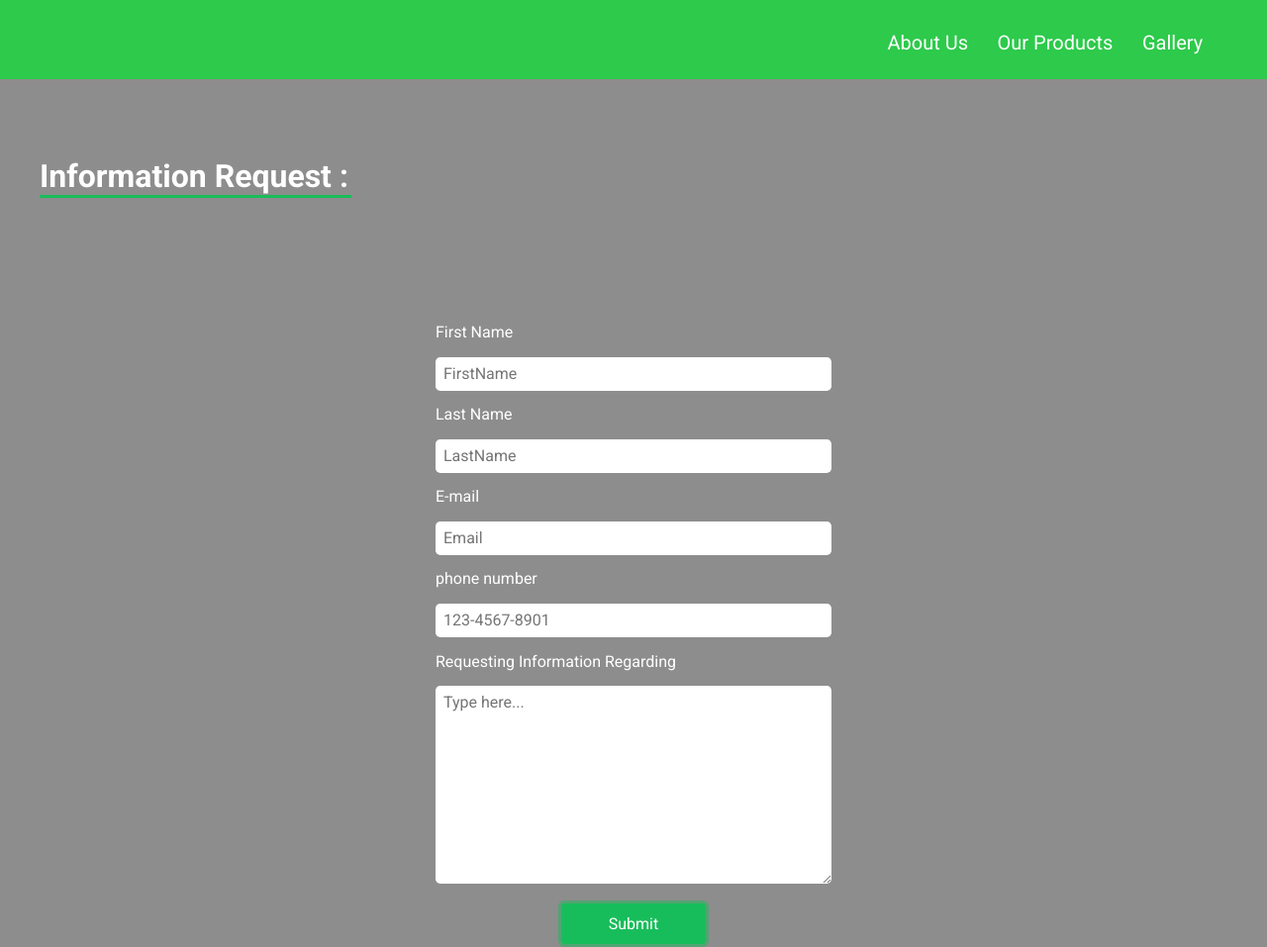
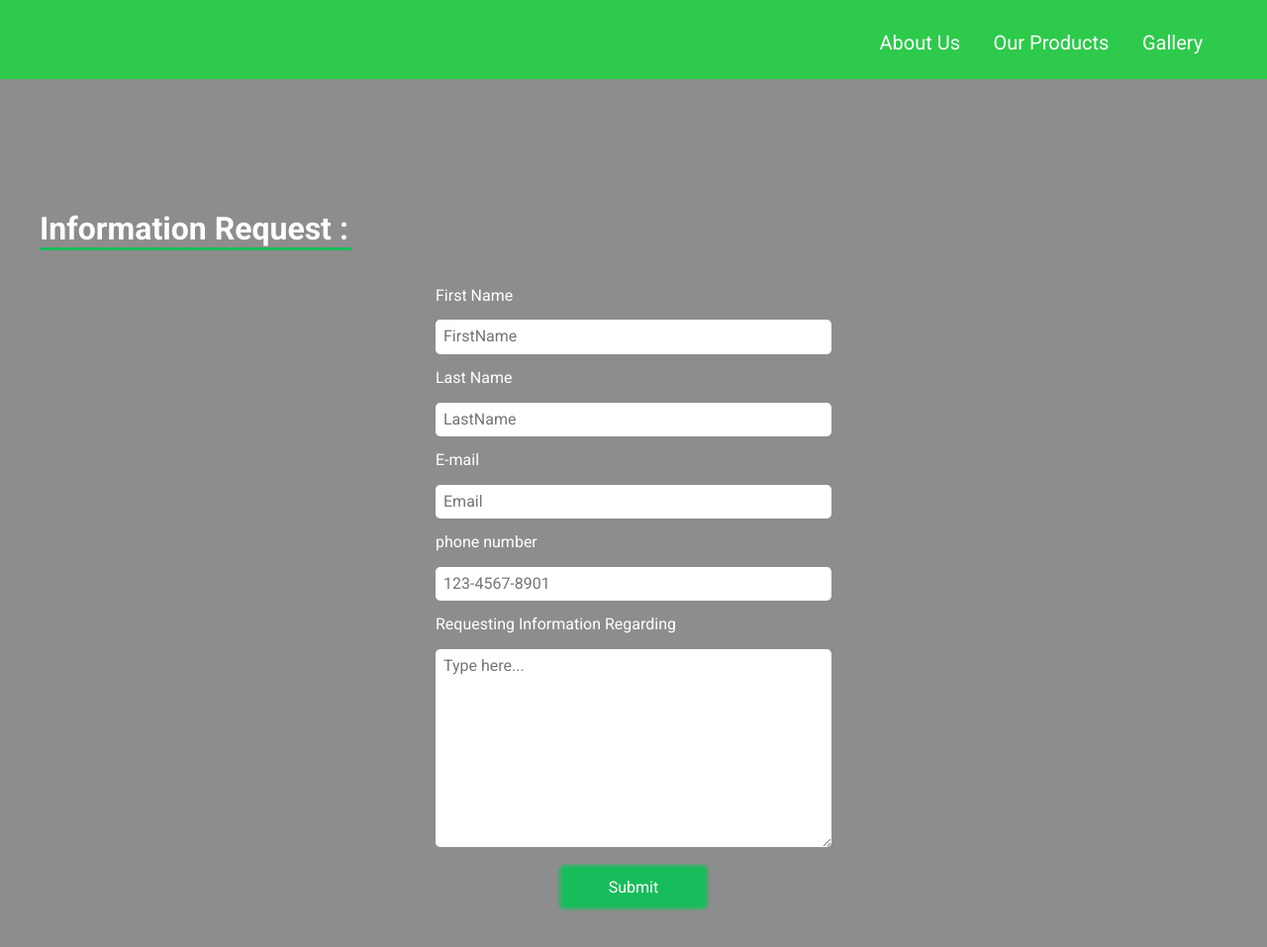
Before and after one commit to NabeelMansour/group_project, a plain HTML site: page contact.html in a window 1280 px wide. Shown: the whole page at 99% size. After the commit the page ends 933 px from the top, so only its background shows below. Drawn offline with nearby package versions, Linux system fonts and the light colour scheme.

Commit message:
added styles for the form

```diff
--- a/contact.html
+++ b/contact.html
@@ -33,7 +33,7 @@
     </header>
 
     <!-- main -->
-    <main class="container">
+    <main class="form-container container">
       <h1>Information Request :</h1>
 
       <!-- Form -->
--- a/css/style.css
+++ b/css/style.css
@@ -39,12 +39,7 @@ ul li a {
   margin-right: 1rem;
   font-size: 20px;
   text-transform: capitalize;
-}
-
-a {
   box-shadow: inset 0 0 0 0 #5cd990;
-  color: inherit;
-  margin: 0 -.25rem;
   padding: 0 .55rem;
   transition: .25s ease;
 }
@@ -57,14 +52,15 @@ a:hover {
 
 /* main */
 
-main {
+.form-container {
   min-height: calc(100vh - 5rem);
+  padding-top: 7rem;
 }
 
 .container h1 {
   border-bottom: .2rem solid #18BD5B;
   max-width: 315px;
-  margin-top: 5rem;
+  /* margin-top: 5rem; */
 }
 
 .form {
@@ -72,7 +68,6 @@ main {
   flex-direction: column;
   align-items: center;
   justify-content: center;
-  margin-top: 7rem;
 }
 
 .form-items {
@@ -111,7 +106,6 @@ textarea {
   outline-style: solid;
   text-align: center;
   transition: 0.35s all ease-in;
-
 }
 
 .btn:hover {
```
